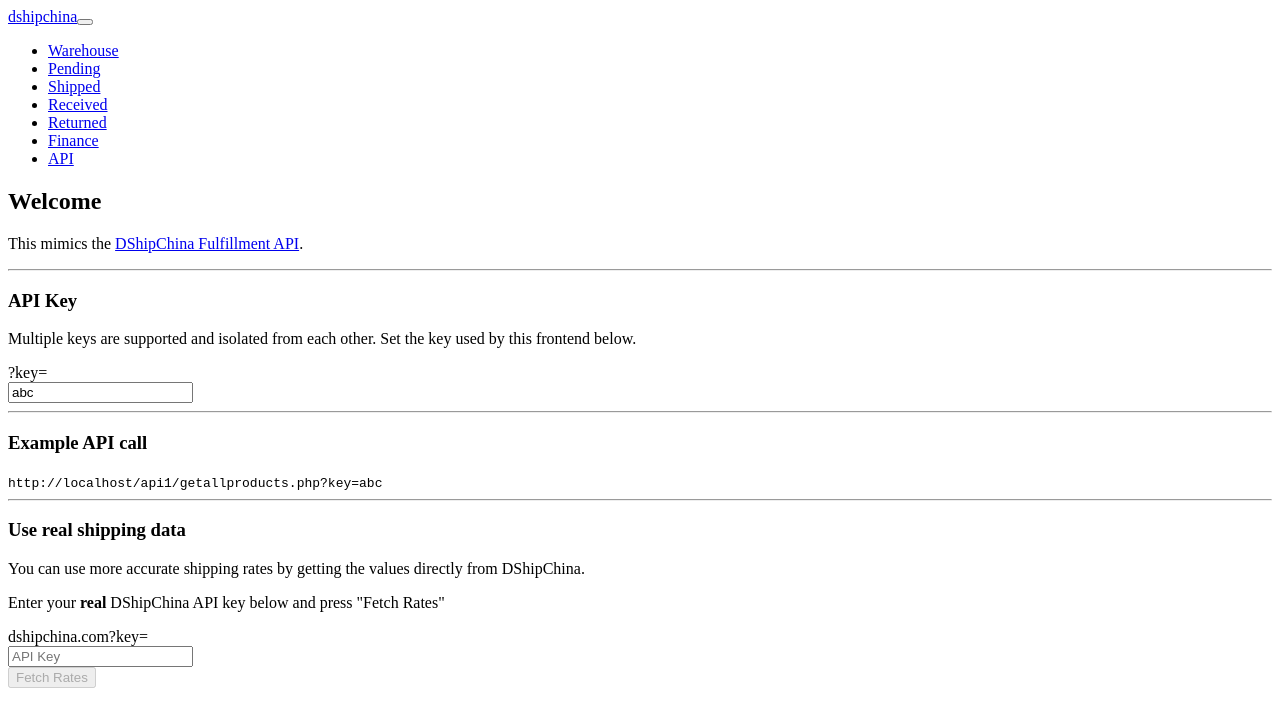
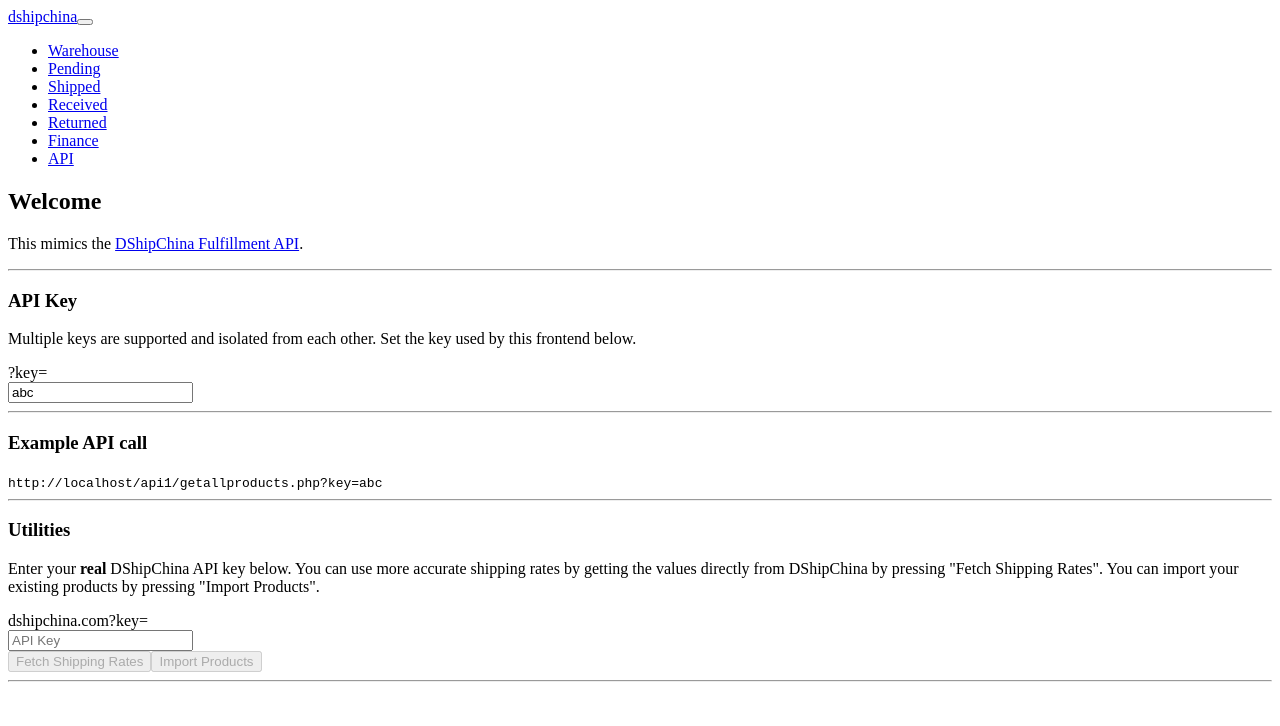
Before and after one commit to jabuwu/dshipchina-mock, a Vue app: page / in a window 1280 px wide. Shown: the top 726 px of the page. Built offline with nearby package versions, Linux system fonts and the light colour scheme; the HTML template or start-up script is replaced by a standard one.

Commit message:
add an import product utility

```diff
--- a/frontend/pages/index.vue
+++ b/frontend/pages/index.vue
@@ -18,20 +18,24 @@
     </div>
     <hr />
     <div>
-      <h3>Use real shipping data</h3>
-      <p>You can use more accurate shipping rates by getting the values directly from DShipChina.</p>
-      <p>Enter your <b>real</b> DShipChina API key below and press "Fetch Rates"</p>
+      <h3>Utilities</h3>
+      <p>Enter your <b>real</b> DShipChina API key below. You can use more accurate shipping rates by getting the values directly from DShipChina by pressing "Fetch Shipping Rates". You can import your existing products by pressing "Import Products".</p>
       <div class="input-group mt-3">
         <div class="input-group-prepend">
           <span class="input-group-text">dshipchina.com?key=</span>
         </div>
         <input type="text" class="form-control" placeholder="API Key" v-model="realKey" />
       </div>
-      <button v-if="fetchStatus == 'none'" type="button" class="btn btn-primary btn-lg mt-3" :disabled="!realKeyValid" @click="fetchRates()">Fetch Rates</button>
+      <button v-if="fetchStatus == 'none'" type="button" class="btn btn-primary btn-lg mt-3" :disabled="!realKeyValid" @click="fetchRates()">Fetch Shipping Rates</button>
       <button v-else-if="fetchStatus == 'fetching'" type="button" class="btn btn-secondary btn-lg mt-3" :disabled="true">Fetching...</button>
       <button v-else-if="fetchStatus == 'success'" type="button" class="btn btn-success btn-lg mt-3" :disabled="!realKeyValid" @click="fetchRates()">Success!</button>
       <button v-else-if="fetchStatus == 'fail'" type="button" class="btn btn-danger btn-lg mt-3" :disabled="!realKeyValid" @click="fetchRates()">Failed To Fetch</button>
+      <button v-if="importStatus == 'none'" type="button" class="btn btn-primary btn-lg mt-3" :disabled="!realKeyValid" @click="importProducts()">Import Products</button>
+      <button v-else-if="importStatus == 'importing'" type="button" class="btn btn-secondary btn-lg mt-3" :disabled="true">Importing...</button>
+      <button v-else-if="importStatus == 'success'" type="button" class="btn btn-success btn-lg mt-3" :disabled="!realKeyValid" @click="importProducts()">Success!</button>
+      <button v-else-if="importStatus == 'fail'" type="button" class="btn btn-danger btn-lg mt-3" :disabled="!realKeyValid" @click="importProducts()">Failed To Import</button>
     </div>
+    <hr />
   </div>
 </template>
 
@@ -41,7 +45,8 @@ export default {
     origin: location.origin,
     key: $store.state.key,
     realKey: '',
-    fetchStatus: 'none'
+    fetchStatus: 'none',
+    importStatus: 'none'
   }),
   computed: {
     realKeyValid() {
@@ -58,7 +63,7 @@ export default {
             'Content-Type': 'application/json'
           },
           body: JSON.stringify({
-            key: this.realKey
+            realKey: this.realKey
           })
         });
         let json = await result.json();
@@ -74,6 +79,35 @@ export default {
           this.fetchStatus = 'none';
         }, 1500);
       }
+    },
+    async importProducts() {
+      if (confirm(`This will delete all data for key "${this.$store.state.key}" and replace them with your live products. Are you sure you want to do this?`)) {
+        try {
+          this.importStatus = 'importing';
+          let result = await fetch(`/admin/importproducts`, {
+            method: 'POST',
+            headers: {
+              'Content-Type': 'application/json'
+            },
+            body: JSON.stringify({
+              realKey: this.realKey,
+              key: this.$store.state.key
+            })
+          });
+          let json = await result.json();
+          if (json.success) {
+            this.importStatus = 'success';
+          } else {
+            this.importStatus = 'fail';
+          }
+        } catch {
+          this.importStatus = 'fail';
+        } finally {
+          setTimeout(() => {
+            this.importStatus = 'none';
+          }, 1500);
+        }
+      }
     }
   }
 }
```
Also changed, not shown: src/app.ts (+12 -3 lines), src/dship.ts (+29 -2 lines).
